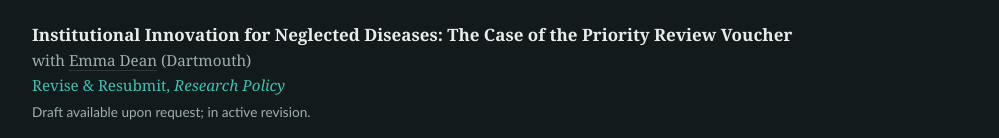
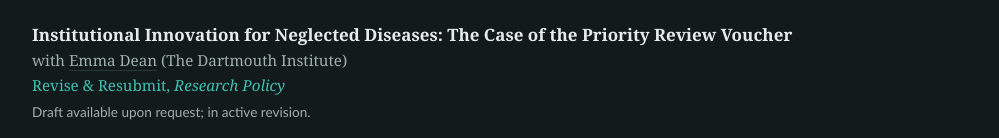
Before and after one commit to LucyXiaoluWang/lucyxiaoluwang.github.io, a plain HTML site: page index.html in a window 1280 px wide. Shown: the part 1457-1595 px from the top of the page, without its empty margins (138-1137 px from the left). Drawn offline with Linux system fonts and the light colour scheme.

Commit message:
Emma Dean affiliation: The Dartmouth Institute
Co-Authored-By: Claude Fable 5 <noreply@anthropic.com>

```diff
--- a/index.html
+++ b/index.html
@@ -213,7 +213,7 @@
 
     <div class="paper">
       <div class="ttl">Institutional Innovation for Neglected Diseases: The Case of the Priority Review Voucher</div>
-      <div class="meta">with <a href="https://emmabdean.github.io/">Emma Dean</a> (Dartmouth)</div>
+      <div class="meta">with <a href="https://emmabdean.github.io/">Emma Dean</a> (The Dartmouth Institute)</div>
       <div class="meta rr">Revise &amp; Resubmit, <em>Research Policy</em></div>
       <div class="dl">Draft available upon request; in active revision.</div>
     </div>
```
